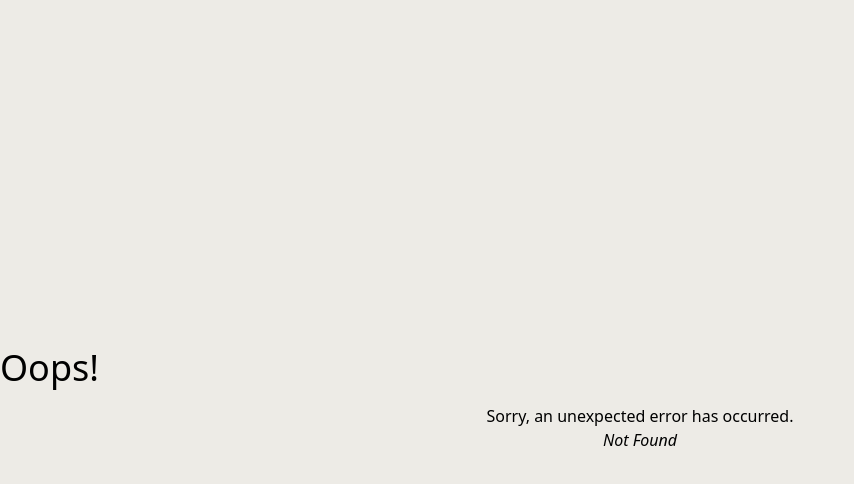
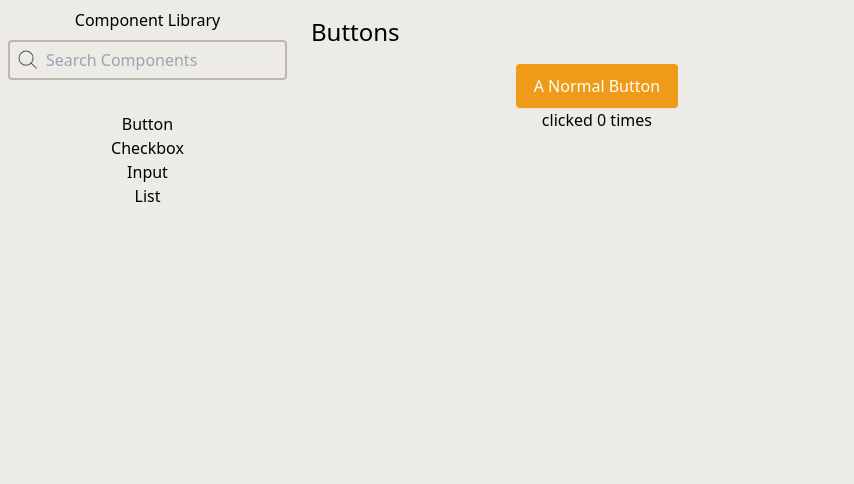
Before and after one commit to ks-rjjones/component-library, a React (Vite) app: page /components/button in a window 1280 px wide. Before the commit this address had no page. Shown: the top 484 px of the page, without its empty margins (0-854 px from the left). Built offline with nearby package versions, Linux system fonts and the light colour scheme.

Commit message:
added button

```diff
--- a/src/components/button.tsx
+++ b/src/components/button.tsx
@@ -0,0 +1,89 @@
+import _ from "lodash";
+import React, { useMemo, useState } from "react";
+import { v4 as uuidv4 } from "uuid";
+
+// TODO
+// [ ] Icon button (icon only, start icon, end icon)
+// [ ] Default styling options (outlined, filled, text)
+
+// Used for typing the button component
+const inputProps = ["text"];
+
+// IMPORTANT: Whenever modifying IButtonProps, you must update the Omit lists in the button element
+// below. You will also need to update the inputProps list above.
+export interface IButtonProps extends React.ButtonHTMLAttributes<HTMLButtonElement> {
+  text?: string;
+}
+
+const Input = React.forwardRef<HTMLButtonElement, IButtonProps>((p: IButtonProps, ref) => {
+  const buttonId = useMemo(() => {
+    return `checkbox-${uuidv4()}`;
+  }, []);
+
+  const [isClicked, setIsClicked] = useState(false);
+  const [isHovered, setIsHovered] = useState(false);
+
+  const border = useMemo(() => {
+    return isClicked ? "border-2 border-primary-600" : "border-2 border-transparent";
+  }, [isClicked]);
+
+  const bgColor = useMemo(() => {
+    return "bg-primary-500";
+  }, []);
+
+  const textColor = useMemo(() => {
+    return "text-primary-100";
+  }, []);
+
+  const shadow = useMemo(() => {
+    return isHovered ? (isClicked ? "shadow-lg" : "shadow-md") : "shadow-sm";
+  }, [isClicked, isHovered]);
+
+  const brightness = useMemo(() => {
+    return isHovered ? "brightness-105" : "";
+  }, [isHovered]);
+
+  return (
+    <button
+      ref={ref}
+      id={buttonId}
+      className={`w-fit rounded ${border} ${bgColor} px-4 py-2 ${textColor} ${shadow} ${brightness} ${p.className}`}
+      onBlur={(e) => {
+        setIsHovered(false);
+        p.onBlur && p.onBlur(e);
+      }}
+      onMouseDown={(e) => {
+        setIsClicked(true);
+        p.onMouseDown && p.onMouseDown(e);
+      }}
+      onMouseEnter={(e) => {
+        setIsHovered(true);
+        p.onMouseEnter && p.onMouseEnter(e);
+      }}
+      onMouseLeave={(e) => {
+        setIsHovered(false);
+        p.onMouseLeave && p.onMouseLeave(e);
+      }}
+      onMouseUp={(e) => {
+        setIsClicked(false);
+        p.onMouseUp && p.onMouseUp(e);
+      }}
+      // IMPORTANT: Must omit props that
+      // 1. Must have funcitonality in this component as well as a callback (above)
+      // 2. Are not button props
+      {..._.omit(p, [
+        ...inputProps,
+        "className",
+        "onBlur",
+        "onMouseDown",
+        "onMouseEnter",
+        "onMouseLeave",
+        "onMouseUp",
+      ])}
+    >
+      {p.text && p.text}
+    </button>
+  );
+});
+
+export default Input;
--- a/src/components/input.tsx
+++ b/src/components/input.tsx
@@ -185,7 +185,7 @@ const Input = React.forwardRef<HTMLInputElement, IInputProps>((p: IInputProps, r
             hidden={p.hidden || isNumber || isTel}
             value={isColor && !p.value ? "#000000" : p.value}
             placeholder={p.noFloat || isSearch ? p.label : ""}
-            className={`my-0 w-full ${inputPadding} ${inputSize} outline-none ${placeHolderStyle} ${inputFontSize} ${p.className} bg-transparent`}
+            className={`my-0 w-full ${inputPadding} ${inputSize} outline-none ${placeHolderStyle} ${inputFontSize} ${p.className} bg-transparent ${p.className}`}
             min={isNumber ? p.min || 0 : undefined}
             onBlur={(e) => {
               setIsFocused(false);
--- /dev/null
+++ b/src/pages/buttonPage.tsx
@@ -0,0 +1,24 @@
+import { useState } from "react";
+import Button from "src/components/button";
+
+export default function ButtonPage() {
+  const Spacer = () => <div className="my-2" />;
+
+  const [normalButtonClicks, setNormalButtonClicks] = useState(0);
+
+  return (
+    <>
+      <h1 className="mb-4 text-start text-2xl">Buttons</h1>
+      <div className="max-w-[60%]">
+        <div>
+          <Button
+            text="A Normal Button"
+            onClick={() => setNormalButtonClicks(normalButtonClicks + 1)}
+          />
+          <div>clicked {normalButtonClicks} times</div>
+        </div>
+        <Spacer />
+      </div>
+    </>
+  );
+}
--- a/src/routes/root.tsx
+++ b/src/routes/root.tsx
@@ -16,6 +16,9 @@ export default function Root() {
         <nav className="flex flex-col">
           <ul>
             <li>
+              <Link to={`/components/button`}>Button</Link>
+            </li>
+            <li>
               <Link to={`/components/checkbox`}>Checkbox</Link>
             </li>
             <li>
```
Also changed, not shown: src/main.tsx (+9 -4 lines).
